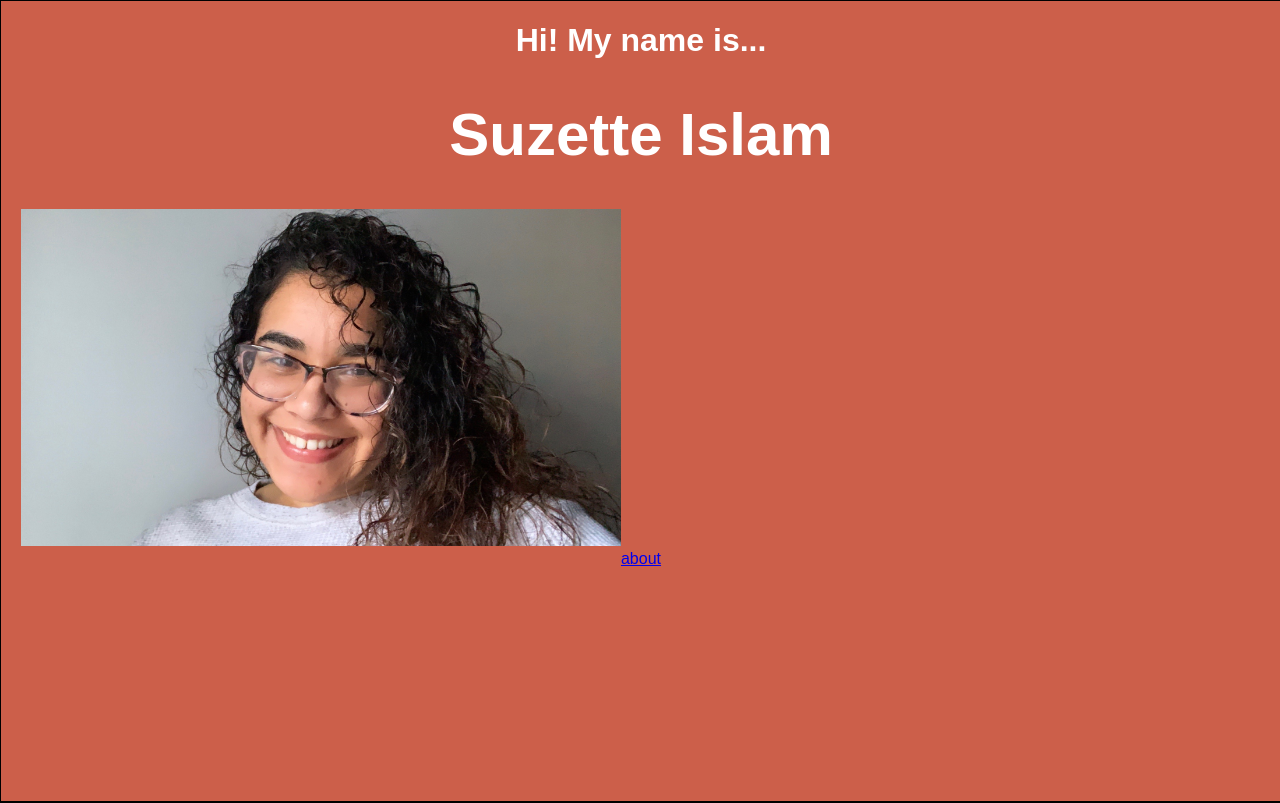
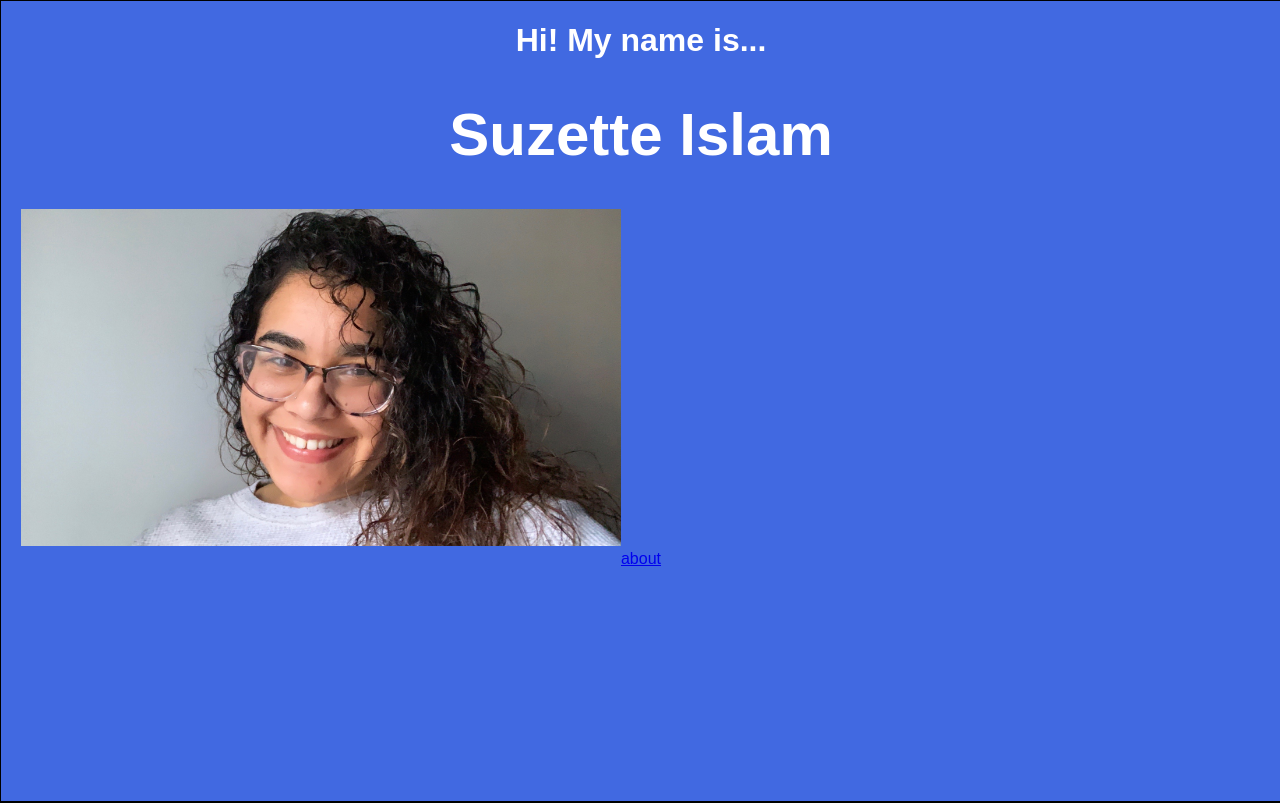
Before and after one commit to durdonadjalilova/personal-portfolio, a React (Create React App) app: page / in a window 1280 px wide. Shown: the top 803 px of the page. Built offline with nearby package versions, Linux system fonts and the light colour scheme.

Commit message:
changed colors of site

```diff
--- a/src/App.css
+++ b/src/App.css
@@ -7,7 +7,7 @@
   border: 1px solid black;
   width: 100vw;
   height: 100vh;
-  background-color: #cc5f4a;
+  background-color: #4169e1;
 }
 .icon{
   width: auto;
@@ -73,7 +73,7 @@ border: black solid 2px;
 }
 
 .skillsText{
-  background-color: #fadd67;
+  background-color: rgb(169, 167, 167);
   height: 100vh;
 }
 .skillsIcon{
@@ -93,7 +93,7 @@ border: black solid 2px;
   /* display: grid;
   grid-template-columns: repeat(2, 1fr); */
   /* background-color:  white; */
-  background-color: #a3ab50;
+  background-color: #4169e1;
   height: 95vh;
 }
 
```
